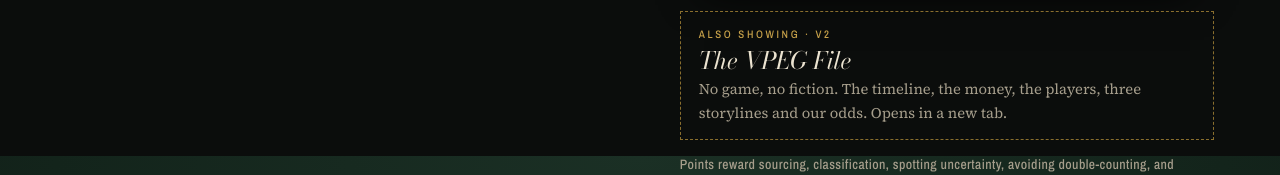
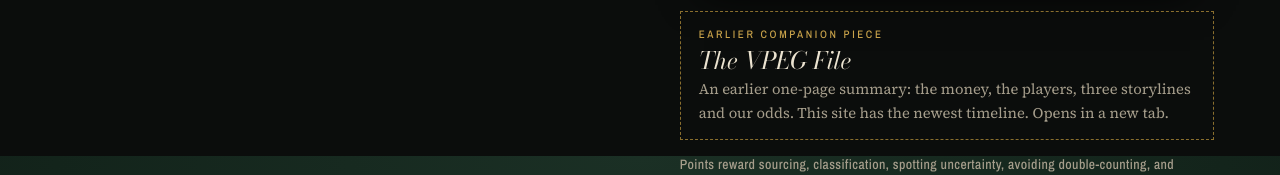
Before and after one commit to CTZNCHANCE/tighty-whity, a plain HTML site: page index.html in a window 1280 px wide. Shown: the part 1444-1619 px from the top of the page. Drawn offline with nearby package versions, Linux system fonts and the light colour scheme.

Commit message:
Mark the PR #7 site as the newest version (#9)
The handoff notes now name V1 at the root (with the PR #7 timeline, top bar, emblems and monograms) as the current site and V2 at /v2 as an earlier separate page, add the timeline data build step, and record the current design direction and the free-sources rule. The links to /v2 now call it an earlier companion summary instead of "V2".


Claude-Session: https://claude.ai/code/session_01Dxp3mMb3cCHVoyjwtMmscT

Co-authored-by: Claude <noreply@anthropic.com>

```diff
--- a/index.html
+++ b/index.html
@@ -1911,7 +1911,7 @@ function App(){
       </div>
     </header>
     <div className=${"strip " + ch}><div className="wrap">
-      <a href=${V2_URL} target="_blank" rel="noopener noreferrer"><b>V2: The VPEG File</b> (just the record, no fiction) ↗</a>
+      <a href=${V2_URL} target="_blank" rel="noopener noreferrer"><b>The VPEG File</b> (earlier companion summary, no fiction) ↗</a>
       <span>Evidence current through: <b>Not yet verified</b> <span className="soft">(latest document reviewed: Aug. 13, 2026; full docket not reviewed)</span></span>
       <span className="fbi">Official victim resources: <a href=${FBI_URL} target="_blank" rel="noopener noreferrer">${FBI_LABEL}</a> <span className="soft">(external site; contents not verified here; no affiliation)</span></span>
     </div></div>
@@ -2046,9 +2046,9 @@ function Welcome(p){
           <span>Pellingham Manor. One missing orchard. Seven people who would all prefer it was somebody else. Invented from top to bottom, with a fair solution.</span>
         </button>
         <a className="v2door" href=${V2_URL} target="_blank" rel="noopener noreferrer">
-          <span className="reel">Also showing · V2</span>
+          <span className="reel">Earlier companion piece</span>
           <b>The VPEG File</b>
-          <span>No game, no fiction. The timeline, the money, the players, three storylines and our odds. Opens in a new tab.</span>
+          <span>An earlier one-page summary: the money, the players, three storylines and our odds. This site has the newest timeline. Opens in a new tab.</span>
         </a>
         <p className="ui muted" style=${{fontSize:".85rem",margin:0}}>Points reward sourcing, classification, spotting uncertainty, avoiding double-counting, and weighing alternatives. Accusations earn nothing.</p>
       </div>
```
Also changed, not shown: vanishing-valuation/index.html (+3 -3 lines), 1 other file.
